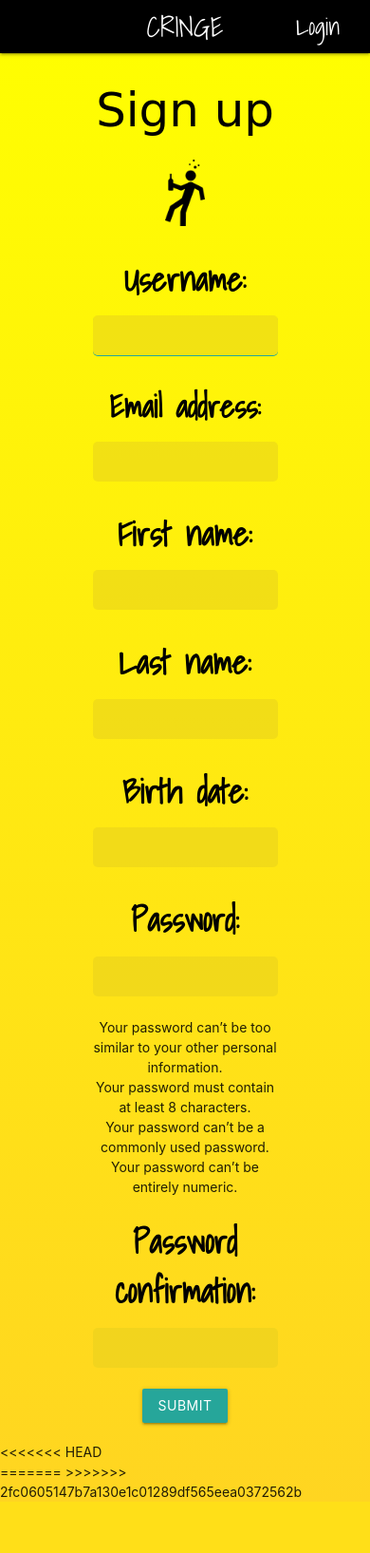
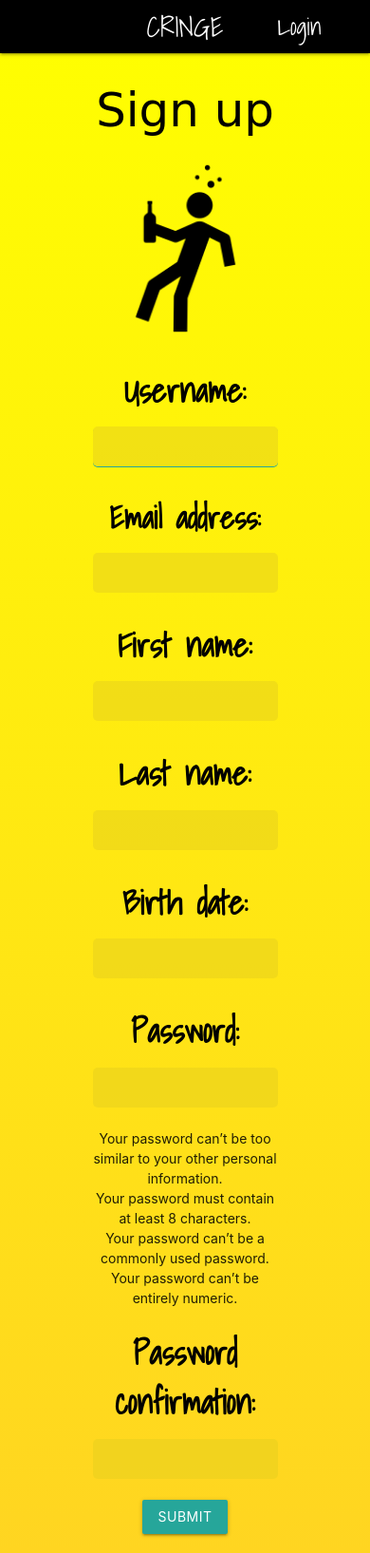
Before and after one commit to ElijaHHall/CRINGE, a Django app: page /users/signup/ in a window 390 px wide. Shown: the whole page at 95% size. Before the commit the page ends 1577 px from the top, so only its background shows below. Run offline with Django 3.2, Linux system fonts and the light colour scheme; some libraries are stand-ins or nearby versions; some web fonts are replaced.

Commit message:
fixed conflicts

```diff
--- a/static/style.css
+++ b/static/style.css
@@ -1,9 +1,5 @@
 html {
     background:  linear-gradient(yellow, #FFD521);
-<<<<<<< HEAD
-    background-size: cover;
-=======
->>>>>>> 2fc0605147b7a130e1c01289df565eea0372562b
     background-repeat: no-repeat;
 }
 
@@ -194,10 +190,9 @@
         width: 35%;
         margin: 1%;
     }
-<<<<<<< HEAD
     main .toast {
         width: 75%;
-=======
+}
     main .drunk {
         width: 50%;
         margin-left: 25%;
@@ -209,6 +204,5 @@
 
     nav #signUpNav {
         margin-left: 75%;
->>>>>>> 2fc0605147b7a130e1c01289df565eea0372562b
     }
 }
--- a/templates/base.html
+++ b/templates/base.html
@@ -19,11 +19,9 @@
     {% block content %}
     {% endblock %}
   </main>
-<<<<<<< HEAD
 <div/>
 
-=======
->>>>>>> 2fc0605147b7a130e1c01289df565eea0372562b
+
   <script src="https://ajax.googleapis.com/ajax/libs/jquery/3.3.1/jquery.min.js"></script>
   <script src="https://cdnjs.cloudflare.com/ajax/libs/materialize/1.0.0-beta/js/materialize.min.js"></script>
 <script type="text/javascript" src="{% static 'app.js' %}"></script>
--- a/templates/splash.html
+++ b/templates/splash.html
@@ -16,9 +16,7 @@
 	<a class="btn waves-effect waves-light black signup-splash " href="{% url 'signup' %}">Sign-up</a>
 
 
-<<<<<<< HEAD
 	<a class="btn waves-effect waves-light black login-splash" href="{% url 'login' %}">login</a>
 </div>
-=======
->>>>>>> 2fc0605147b7a130e1c01289df565eea0372562b
+
 {% endblock %}
```
Also changed, not shown: db.sqlite3.
